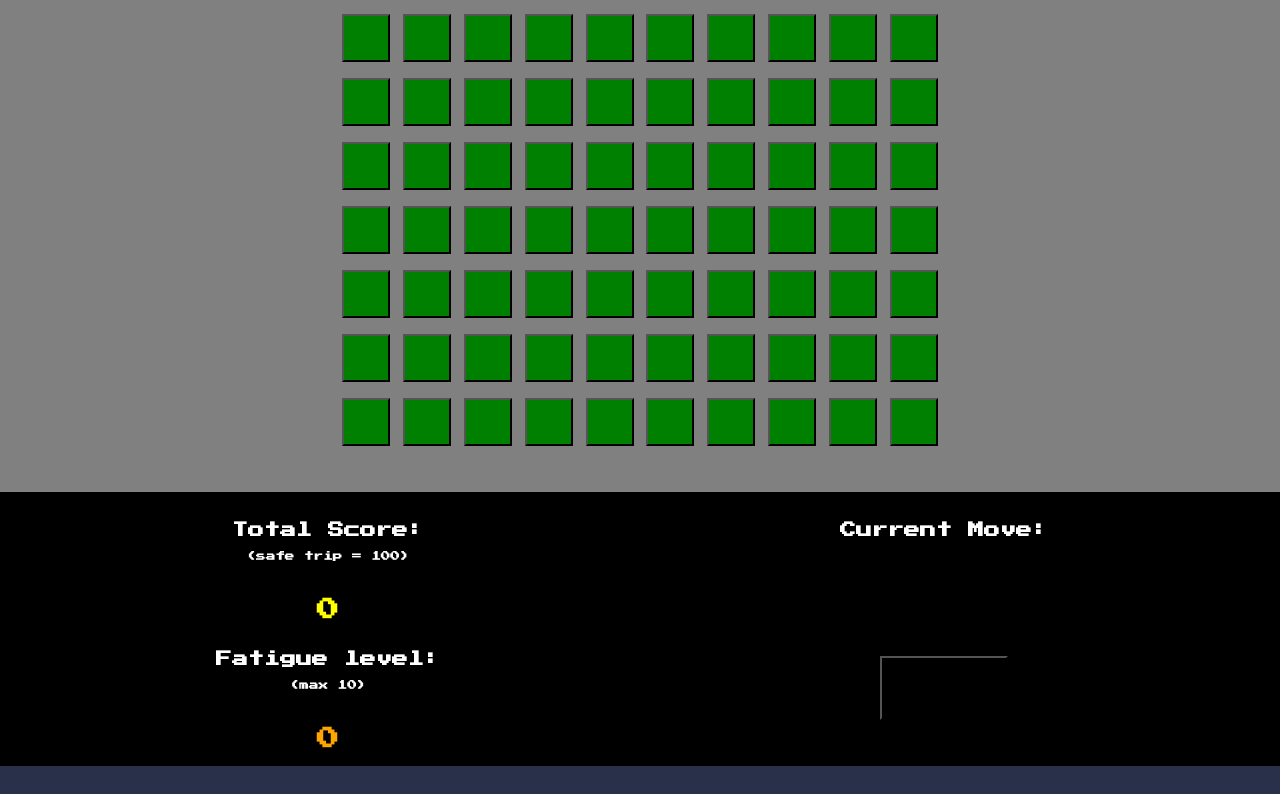
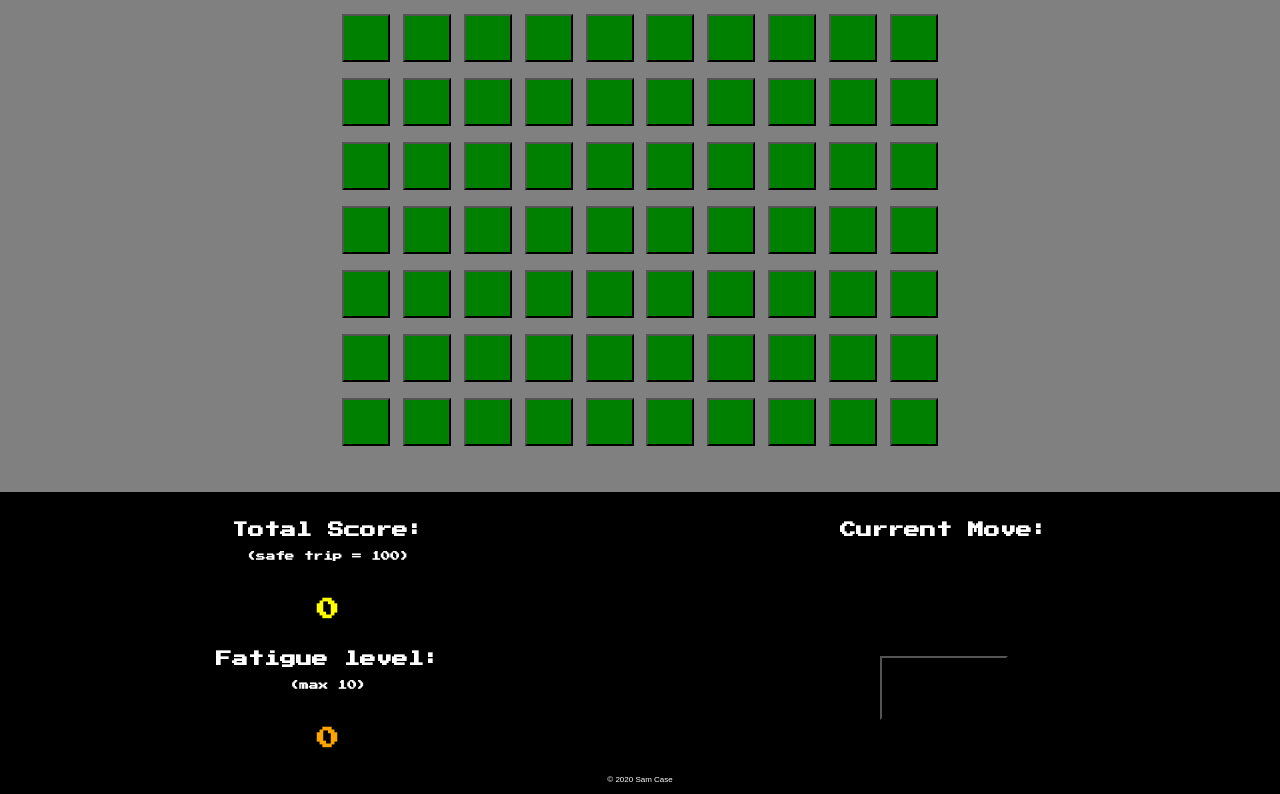
Before and after one commit to svcase/widjiwagan, a React (Create React App) app: page / in a window 1280 px wide. Shown: the part 481-1275 px from the top of the page. Before the commit the page ends 1247 px from the top, so only its background shows below. Built offline with nearby package versions, Linux system fonts and the light colour scheme.

Commit message:
add copyright

```diff
--- a/src/App.js
+++ b/src/App.js
@@ -6,6 +6,7 @@ import Title from './components/title.js'
 import Grid from './components/grid.js';
 import ScoreBoard from './components/scoreboard.js';
 import CurrentMove from './components/currentmove.js';
+import Footer from './components/footer.js';
 
 const idArray = [];
 
@@ -478,6 +479,9 @@ function clickGameBtn() {
           <aside className='right'>
             <CurrentMove name={moveTitle} value={currentMove} add={scoreMove} emoji={moveEmoji} color={scoreColor} show={clickGameBtn} tired={tiredMove}/>
           </aside>
+          <footer className='footer'>
+            <Footer />
+          </footer>
       </div>
     );
 };
--- /dev/null
+++ b/src/components/footer.js
@@ -0,0 +1,11 @@
+import React from 'react';
+
+function Footer(props) {
+  return (
+    <div>
+      <p className="footer-text">© {new Date().getFullYear()} Sam Case</p>
+    </div>
+  )
+};
+
+export default Footer;
--- a/src/style/home.css
+++ b/src/style/home.css
@@ -35,7 +35,8 @@ p {
   display: grid;
   grid-template-areas:
   "top top top"
-  "left content right";
+  "left content right"
+  "footer footer footer";
   grid-template-columns: 300px 1fr 300px;
   grid-template-rows: 1fr 1fr 1fr;
   grid-gap: 0px;
@@ -54,6 +55,19 @@ aside {
 
 .right {
   grid-area: right;
+}
+
+footer {
+  grid-area: footer;
+}
+
+.footer {
+  background-color: #000000;
+  color: #fff;
+  font-size: 0.5rem;
+  text-align: center;
+  font-weight: 300;
+  font-family: sans-serif;
 }
 
 main {
@@ -172,7 +186,8 @@ main {
     grid-template-areas:
     "top top"
     "content content"
-    "left right";
+    "left right"
+    "footer footer";
     grid-template-columns: 1fr 1fr;
     grid-template-rows: 1fr 1fr;
     height: 100vh;
@@ -245,7 +260,8 @@ main {
     grid-template-areas:
     "top top"
     "content content"
-    "left right";
+    "left right"
+    "footer footer";
     grid-template-columns: 1fr 1fr;
     grid-template-rows: 1fr 1fr;
     height: 100vh;
@@ -315,7 +331,8 @@ main {
     grid-template-areas:
     "top top"
     "content content"
-    "left right";
+    "left right"
+    "footer footer";
     grid-template-columns: 1fr 1fr;
     grid-template-rows: 1fr 1fr;
     height: 100vh;
```
Also changed, not shown: 1 other file (tests, documents, lock files or other folders).
